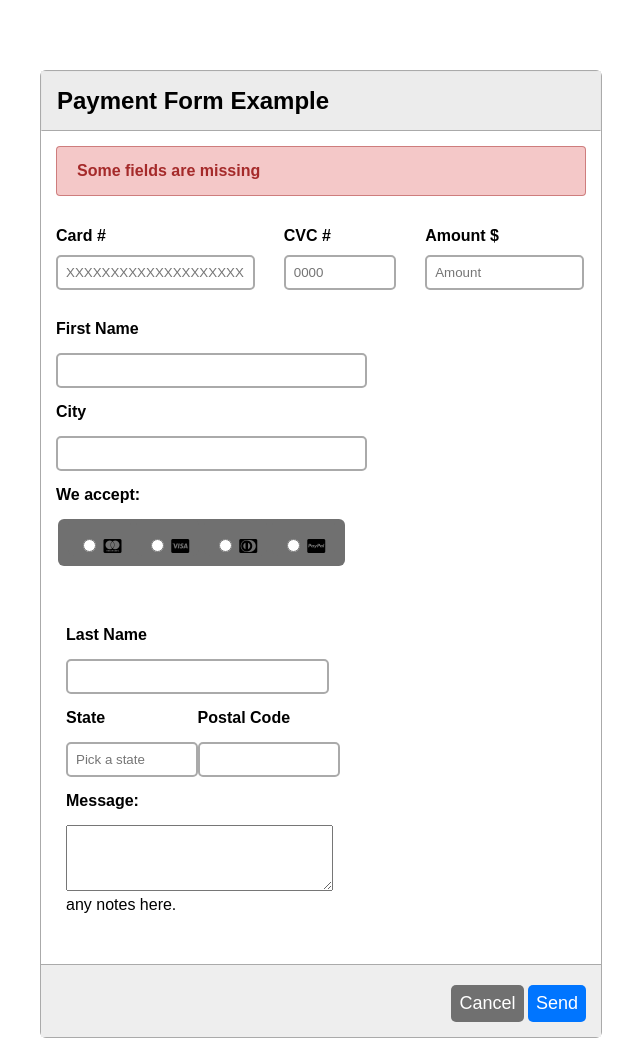
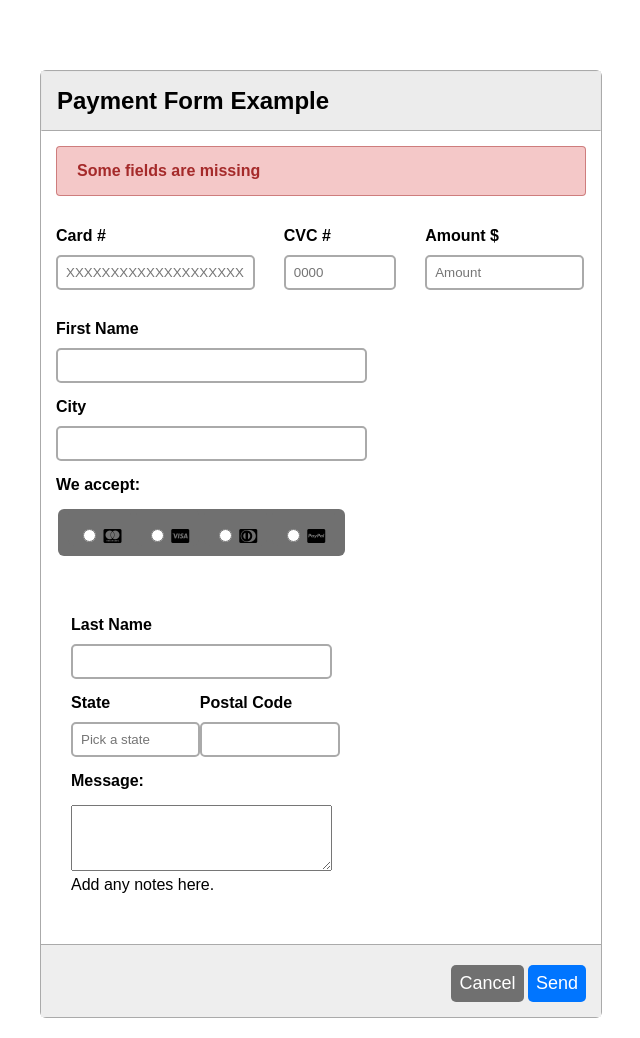
Before and after one commit to JorgeOteiza/project_formulario-con-HTML5-dia2, a plain HTML site: page index.html in a window 1280 px wide. Shown: the whole page, without its empty margins (319-959 px from the left). Drawn offline with Linux system fonts and the light colour scheme.

Commit message:
detalles de formato listos, asemejado al modelo a seguir.

```diff
--- a/index.html
+++ b/index.html
@@ -96,7 +96,7 @@
                 <div class="Comment">
                     <label for="comentario">Message:</label>
                     <textarea id="comentario" name="comentario" class="textComments" rows="4" cols="50"></textarea>
-                    <span>any notes here.</span>
+                    <span>Add any notes here.</span>
                 </div>
             </div>
             <div class="button-validation">
--- a/styles.css
+++ b/styles.css
@@ -124,7 +124,7 @@ body {
 .form-control {
   width: 100%;
   padding: 8px;
-  margin-top: 15px;
+  margin-top: 10px;
   margin-bottom: 15px;
   border-radius: 5px;
   border: 2px solid rgb(170, 170, 170);
@@ -148,17 +148,18 @@ body {
 }
 
 .container4 {
-  width: 47%;
+  width: 46%;
   display: inline-grid;
   padding-right: 15px;
-  padding-left: 25px;
+  padding-left: 30px;
   margin-bottom: 50px;
 }
 
 .form-controlLastName {
   width: auto;
   padding: 8px;
-  margin-top: 15px;
+  margin-top: 10px;
+  margin-right: -3px;
   margin-bottom: 15px;
   border-radius: 5px;
   border: 2px solid rgb(170, 170, 170);
@@ -180,8 +181,8 @@ body {
 .form-controlPostalCode {
   width: 93%;
   padding: 8px;
-  margin-top: 15px;
-  margin-right: 75px;
+  margin-top: 10px;
+  margin-right: 60px;
   margin-bottom: 15px;
   border-radius: 5px;
   border: 2px solid rgb(170, 170, 170);
```
